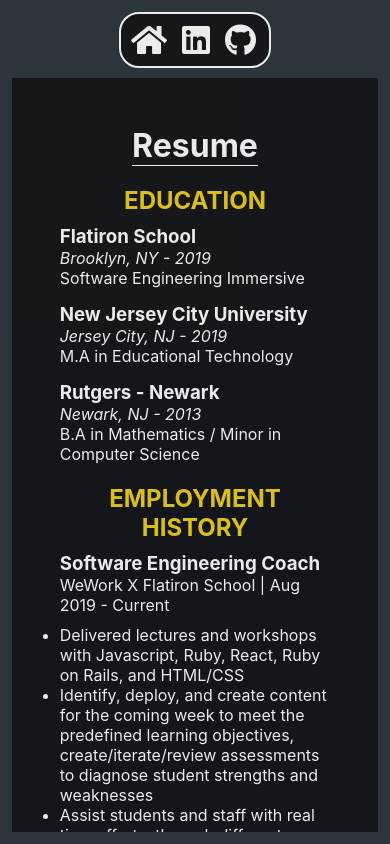
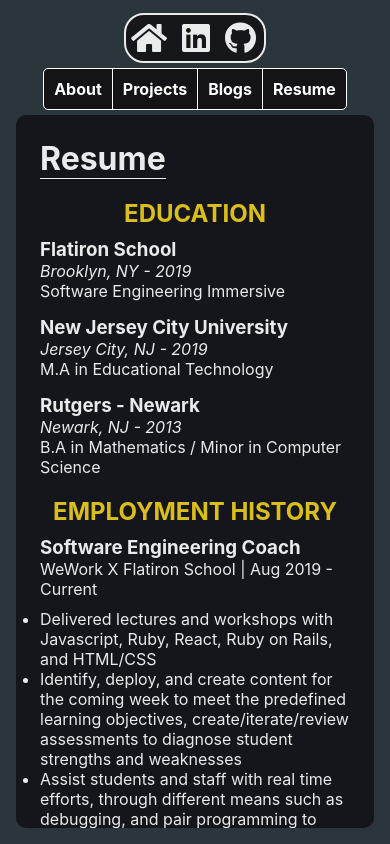
Before and after one commit to reireynoso/portfolio, a React (Create React App) app: page /#/resume in a window 390 px wide. Built offline with nearby package versions, Linux system fonts and the light colour scheme.

Commit message:
updated css and components

```diff
--- a/src/App.css
+++ b/src/App.css
@@ -24,11 +24,11 @@
 .App {
   height: 100vh;
   width: 100vw;
-  padding: 3%;
+  min-width: 270px;
+  padding: 0.8rem 1rem 1rem 1rem;
   box-sizing: border-box;
   display: flex;
   flex-direction: column;
-  /* align-items: center; */
   justify-content: center;
 }
 
@@ -47,12 +47,8 @@
 }
 
 /* Home Component */
-
 .icons {
   display: flex;
-  /* justify-content: center; */
-  /* border: 1px solid var(--border-color); */
-  /* border-radius: 10px; */
   justify-content: space-around;
   width: 10rem;
   margin: auto;
@@ -78,50 +74,28 @@
   text-align: center;
   border-top: 2px solid var(--border-color);
   border-bottom: 2px solid var(--border-color);
-  padding: 5% 4%;
+  margin-bottom: 0.7rem;
+  padding: 1.5rem 0.8rem;
   animation: slideInLeft var(--slide-speed) ease-in;
 }
 
-/* .home-icon{
-  position: fixed;
-  background-color: var(--bg-secondary);
-  display: flex;
-  border: 2px var(--border-color) solid;
-  border-radius: 40px;
-  z-index: 99;
-}
-
-.home-icon > a{
-  color: inherit;
-  display: block;
-  align-self: center;
-  margin-bottom: 15px;
-} */
-
-/* .home-icon > a:last-child{
-  margin-bottom: 0;
-}   */
-
 .home-icon{
-  position: -webkit-sticky;
-  position: sticky;
+  /* position: -webkit-sticky;
+  position: sticky; */
   background-color: var(--bg-secondary);
   display: flex;
   border: 2px var(--border-color) solid;
   border-radius: 20px;
-  top: 0px;
-  /* right: 2rem;  */
-  /* flex-direction: column; */
-  padding: 10px;
+  padding: 7px 5px;
   width: 8rem;
   margin: auto;
-  margin-bottom: 10px;
+  /* margin-bottom: 5px; */
   opacity: 0.90;
   animation: load 1s ease-in
-
 }
 
 .home-icon > a{
+  font-size: 1rem;
   color: inherit;
   display: block;
   align-self: center;
@@ -139,9 +113,8 @@
   margin-right: 0px;
 }
 
-
 .lg-heading {
-  font-size: 4rem;
+  font-size: 3rem;
   margin-bottom: 2%;
   color: var(--text-secondary);
   letter-spacing: 0.1ch;
@@ -212,10 +185,16 @@
   justify-content: center;
 }
 
+.nav {
+  padding: 5px 0;
+}
+
 .page-links {
-  margin-top: 3%;
+  /* margin-top: 3%; */
   border: 1px solid var(--border-color);
   border-radius: 5px;
+  background-color: var(--bg-secondary);
+  animation: load 1s ease-in;
 }
 
 .page-links > a:hover, .project-buttons > a > button:hover, .project-view-button:hover {
@@ -238,21 +217,22 @@
 .link-container {
   position: relative;
   background-color: var(--bg-secondary);
-  max-width: 40rem;
+  max-width: 60rem;
   min-width: 10rem;
   height: 100%;
   align-self: center;
-  padding: 3rem;
+  padding: 1.5rem;
   opacity: 0.90;
+  border-radius: 10px;
   overflow-y: scroll;
   animation: load 1s ease-in
 }
 
-
 img.profile {
   display: block;
   margin: auto;
-  width: 60%;
+  width: 100%;
+  max-width: 20rem;
   border-radius: 50%;
   margin-bottom: var(--mar-b-space);
   animation: appear var(--appear-speed) ease-in;
@@ -281,12 +261,6 @@
   margin-bottom: var(--mar-b-space);
   animation: slideInRight var(--slide-speed) ease-in
 }
-
-/* .project-view-button:hover {
-  color: var(--bg-primary);
-  background-color: var(--text-primary);
-  transition: 0.4s ease-in;
-} */
 
 /* Project Component */
 
@@ -398,80 +372,43 @@
   margin-bottom: 15px;
 }
 
-@media (prefers-reduced-motion: no-preference) {
-  .App-logo {
-    animation: App-logo-spin infinite 20s linear;
-  }
-}
-
-@keyframes App-logo-spin {
-  from {
-    transform: rotate(0deg);
-  }
-  to {
-    transform: rotate(360deg);
-  }
-}
-
 /* Small screens */
-@media only screen and (max-width: 600px) {
-
-  /* .home-icon{
-    top: 1.25rem;
-    right: 1.2rem;
-    align-items: center;
-    flex-direction: row;
-    padding: 5px 10px;
-  }
-
-  .home-icon > a{
-    color: inherit;
-    display: block;
-    align-self: center;
-    margin-right: 15px;
-  }
-
-  .home-icon > a:last-child{
-    margin-right: 0;
-  } */
+@media only screen and (max-width: 380px) {
 
   .page-links {
     display: flex;
-    flex-direction: column;
+    /* flex-direction: column; */
+    /* flex-wrap: wrap; */
   }
+
+  /* .page-links > a {
+    color: inherit;
+    font-weight: bold;
+    font-size: 1rem;
+    text-decoration: none;
+    padding: 5px;
+    border-top: 1px solid var(--border-color);
+    text-align: center;
+  } */
+
+  /* removes top border of first child */
+  /* .page-links > a:first-child {
+    border-top: 0;
+  } */
 
   .page-links > a {
     color: inherit;
     font-weight: bold;
-    font-size: 1.25rem;
+    font-size: 1rem;
     text-decoration: none;
-    padding: 10px;
-    border-top: 1px solid var(--border-color);
-    text-align: center;
+    padding: 5px;
+    border-left: 1px solid var(--border-color);
   }
 
-  /* removes top border of first child */
+  /* removes left border of first child */
   .page-links > a:first-child {
-    border-top: 0;
+    border-left: 0;
   }
-
-  /* .content-title {
-    width: fit-content;
-    margin: auto;
-    border-bottom: 1px solid var(--border-color);
-    margin-bottom: 20px;
-    margin-left: calc(50% - 80px);
-    margin-right: calc(50% - 80px);
-    text-align: center;
-  } */
-
-  /* .project-content-title {
-    border-bottom: 1px solid var(--border-color);
-    margin-bottom: var(--mar-b-space);
-    margin-left: calc(50% - 65px);
-    margin-right: calc(50% - 65px);
-    text-align: center;
-  } */
 
   .content-title, .project-content-title, .blog-content-title, .resume-content-title {
     width: fit-content;
@@ -483,48 +420,15 @@
   .project-title, .project-description, .blog-content-title, .content-title, .project-content-title {
     text-align: center
   }
-
-  /* .blog-content-title {
-    border-bottom: 1px solid var(--border-color);
-    margin-bottom: var(--mar-b-space);
-    margin-left: calc(50% - 45px);
-    margin-right: calc(50% - 45px);
-    text-align: center;
-  } */
-
-  /* .resume-content-title {
-    border-bottom: 1px solid var(--border-color);
-    margin-bottom: var(--mar-b-space);
-    margin-left: calc(50% - 60px);
-    margin-right: calc(50% - 60px);
-  } */
 }
 
 /* Large screens */
-@media only screen and (min-width: 601px) {
-
-  /* .home-icon{
-    top: 2rem;
-    right: 2rem;
-    flex-direction: column;
-    padding: 10px;
-  }
-
-  .home-icon > a{
-    color: inherit;
-    display: block;
-    align-self: center;
-    margin-bottom: 15px;
-  }
-
-  .home-icon > a:last-child{
-    margin-bottom: 0;
-  } */
+@media only screen and (min-width: 381px) {
 
   .page-links > a {
     color: inherit;
     font-weight: bold;
-    font-size: 1.25rem;
+    font-size: 1rem;
     text-decoration: none;
     padding: 10px;
     border-left: 1px solid var(--border-color);
@@ -541,104 +445,27 @@
     margin-bottom: 20px;
   }
 
-  /* .content-title {
-    display: inline-block;
-    border-bottom: 1px solid var(--border-color);
-    margin: 0 calc(100% - 150px) 20px 0;
-  }
-
-  .project-content-title {
-    display: inline-block;
-    border-bottom: 1px solid var(--border-color);
-    margin: 0 calc(100% - 130px) 20px 0;
-  }
-
-  .blog-content-title {
-    display: inline-block;
-    border-bottom: 1px solid var(--border-color);
-    margin: 0 calc(100% - 90px) 20px 0;
-  }
-
-  .resume-content-title {
-    display: inline-block;
-    border-bottom: 1px solid var(--border-color);
-    margin: 0 calc(100% - 125px) 20px 0;
-  } */
 }
-
-/* Accounted for HomeIcon component */
-
-/* small screen */
-/* home icon will appear in middle */
-/* @media only screen and (max-width: 930px) {
-  .home-icon{
-    top: 1.25rem;
-    right: 10rem;
-    margin-left: 60%;
-    align-items: center;
-    flex-direction: column;
-    padding: 5px 10px;
-    position: fixed;
-  }
-
-  .home-icon > a{
-    color: inherit;
-    display: block;
-    align-self: center;
-    margin-bottom: 15px;
-  }
-
-  .home-icon > a:last-child{
-    margin-bottom: 0;
-  }
-}  */
-
-/* larger screen */
-/* Home icon will appear in right side */
-/* @media only screen and (min-width: 931px) {
-  .home-icon{
-    position: fixed;
-    background-color: var(--bg-secondary);
-    display: flex;
-    border: 2px var(--border-color) solid;
-    border-radius: 40px;
-    top: 2rem;
-    right: 2rem;
-    flex-direction: column;
-    padding: 10px;
-  }
-
-  .home-icon > a{
-    color: inherit;
-    display: block;
-    align-self: center;
-    margin-bottom: 15px;
-  }
-
-  .home-icon > a:last-child{
-    margin-bottom: 0px;
-  }
-} */
 
 /* Scroll Bar */
 
 /* width */
-::-webkit-scrollbar {
+/* ::-webkit-scrollbar {
   width: 1px;
   height: 0;
-}
+} */
 
 /* Track */
-::-webkit-scrollbar-track {
+/* ::-webkit-scrollbar-track {
   background: black;
-}
+} */
 
 /* Handle */
-::-webkit-scrollbar-thumb {
+/* ::-webkit-scrollbar-thumb {
   background: rgb(95, 95, 95);
-}
+} */
 
 /* Handle on hover */
-::-webkit-scrollbar-thumb:hover {
+/* ::-webkit-scrollbar-thumb:hover {
   background: #555;
-}
+} */
--- a/src/components/About.js
+++ b/src/components/About.js
@@ -1,5 +1,6 @@
 import React from 'react'
 import {Link} from 'react-router-dom'
+import Header from './Header'
 import HomeIcon from './HomeIcon'
 import {DiRor, DiRuby, DiJavascript1, DiCss3, DiHtml5, DiGithubBadge, DiReact, DiNodejs} from 'react-icons/di'
 
@@ -7,6 +8,7 @@
     return (
             <>
             <HomeIcon/>
+            <Header/>
             <div className="link-container">
                     <h1 className="content-title">About Me</h1>
                     <div className="content-info">
@@ -25,7 +27,7 @@
                         <Link className="project-view-button" to="/projects">View Projects</Link>
 
                         <p className="content-intro">
-                        Full stack web developer with four years of experience teaching middle school math, Bachelor’s Degree in Mathematics, and a Master’s Degree in Educational Technology.
+                        Full Stack Web Developer with a proficiency in the following: Javascript, Ruby, React, Ruby on Rails, HTML/CSS as the Software Engineering Coach for Flatiron School. I have experience with web applications, pair programming and team collaboration.
 
                         <br/>
                         <br/>
@@ -35,7 +37,7 @@
                         <br/>
                         <br/>
 
-                        I bring strong skills in management, instruction and communication as well as an exceptional background with complex problem solving and educational technology implementation. I have experience with React, Redux, Javascript, Ruby, Ruby on Rails, HTML/CSS and Restful API.
+                        I bring strong skills in management, instruction and communication as well as an exceptional background with complex problem solving and educational technology implementation. I also have four years experience teaching middle school math, and have earned a Bachelor’s Degree in Mathematics, and a Master’s Degree in Educational Technology.
 
                         <br/>
                         <br/>
--- a/src/components/Blog.js
+++ b/src/components/Blog.js
@@ -1,5 +1,6 @@
 import React from 'react'
 import HomeIcon from './HomeIcon';
+import Header from './Header'
 import BlogCard from './BlogCard'
 import information from '../information'
 
@@ -7,6 +8,7 @@
     return(
         <>
         <HomeIcon/>
+        <Header/>
         <div className="link-container">
             <h1 className="blog-content-title">Blogs</h1>
             {
--- a/src/components/Home.js
+++ b/src/components/Home.js
@@ -8,7 +8,7 @@
                 <i className="fas fa-laptop-code fa-3x"></i>
             </div>
             <div className="landing-page">
-                <h1 className="lg-heading">Reinald <span className="last-name">Reynoso</span></h1>
+                <h1 className="lg-heading">Reinald Reynoso</h1>
                 <h2 className="sm-heading">Full Stack Web Developer and Educator</h2>
             </div>
             <Header/>
--- a/src/components/Project.js
+++ b/src/components/Project.js
@@ -1,6 +1,7 @@
 import React from 'react'
 import HomeIcon from './HomeIcon'
 import ProjectCard from './ProjectCard'
+import Header from './Header'
 import information from '../information'
 
 const Project = () => {
@@ -8,6 +9,7 @@
     return (
         <>
         <HomeIcon/>
+        <Header/>
         <div className="link-container">
             <h1 className="project-content-title">Projects</h1>
 
--- a/src/components/Resume.js
+++ b/src/components/Resume.js
@@ -2,12 +2,14 @@
 import HomeIcon from './HomeIcon'
 import information from '../information'
 import EducationCard from './EducationCard'
+import Header from './Header'
 import WorkCard from './WorkCard'
 
 const Resume = () => {
     return (
         <>
         <HomeIcon/>
+        <Header/>
         <div className="link-container">
             <h1 className="resume-content-title">Resume</h1>
             <div className="education-container">
```
